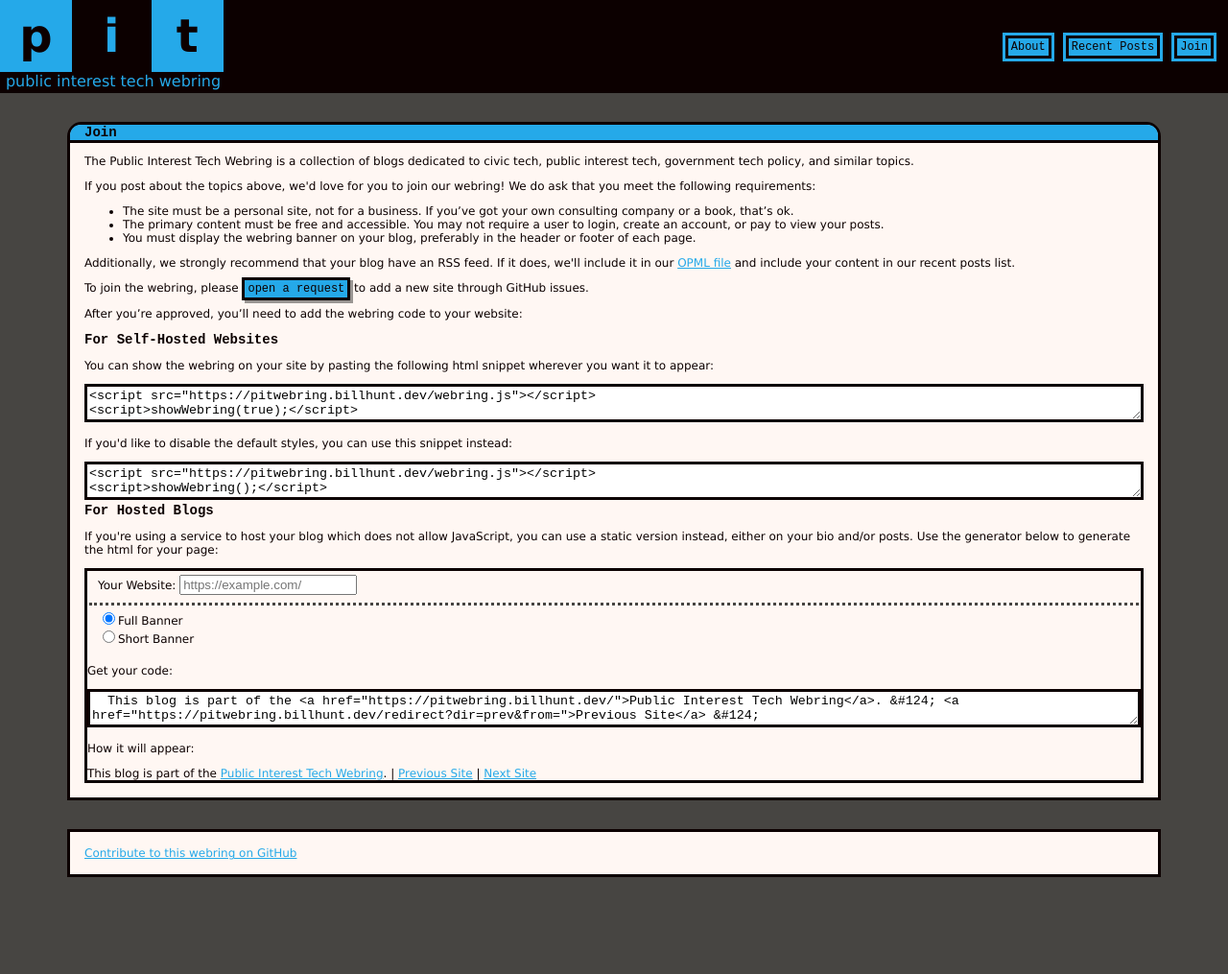
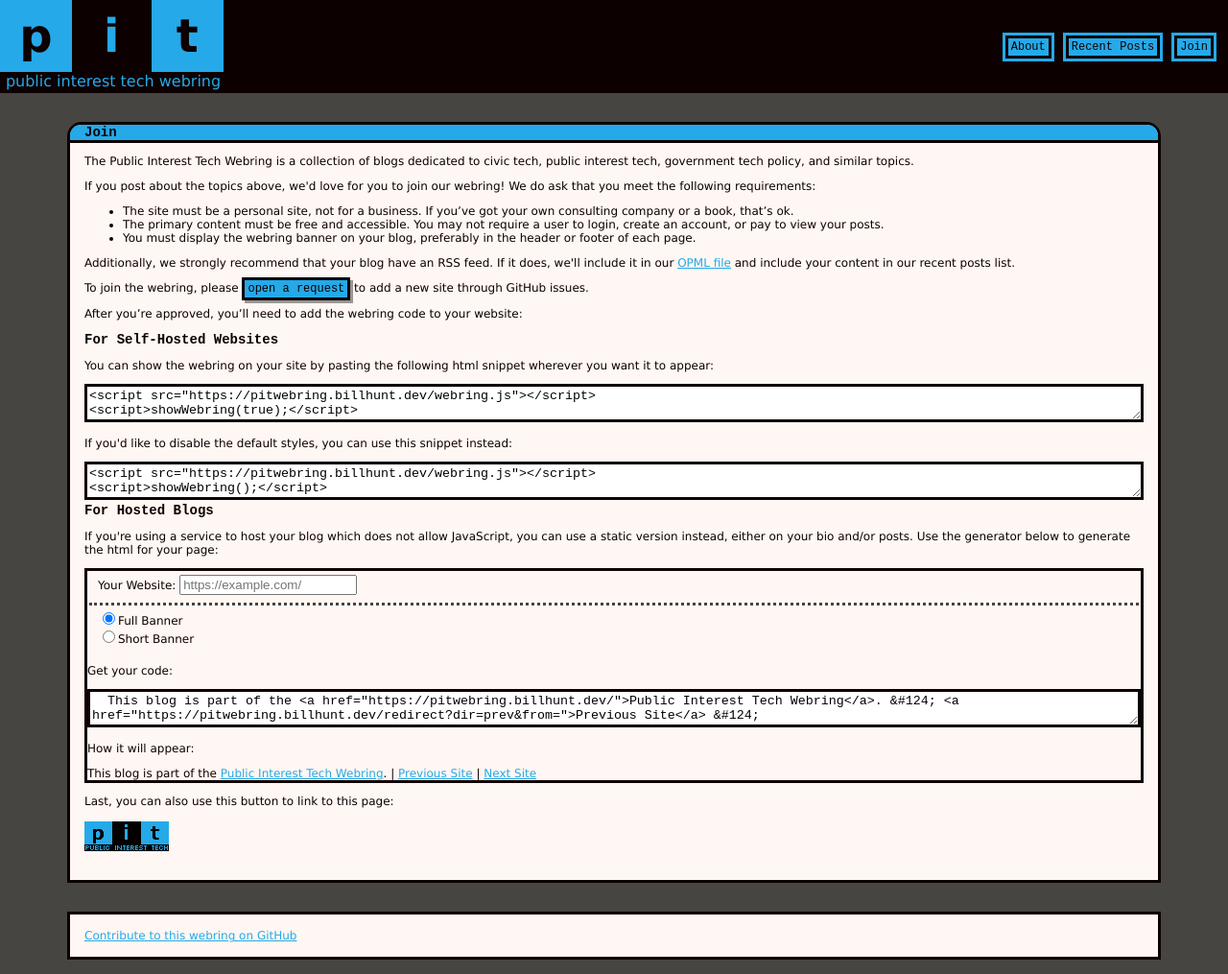
Before and after one commit to krusynth/public-interest-tech-webring, a Jekyll site: the page built from join.md, in a window 1280 px wide. Shown: the whole page at 96% size. Built offline with Jekyll 4.4.1, drawn with Linux system fonts in a browser that asks for light colours; some web fonts are replaced; before the commit the page ends 929 px from its top, so only the background shows below that.

Commit message:
Add new webring button.

```diff
--- a/_layouts/home.html
+++ b/_layouts/home.html
@@ -84,7 +84,11 @@ layout: default
         <textarea class="code-snippet"><script src="{{ 'webring.js' | absolute_url }}"></script>
   <script>showWebring(true);</script></textarea>
         <p>
-          <a href="/join/" class="button">More Info</a>
+          You can also use this button to link to this page:<br><br><img src="/assets/images/pitwebring-88x31.gif" alt="Public Interest Tech Webring">
+        </p>
+        <hr>
+        <p>
+          <a href="/join/" class="button">More Options</a>
         </p>
       </div>
     </div>
--- a/assets/css/style.scss
+++ b/assets/css/style.scss
@@ -255,6 +255,10 @@ fieldset {
   text-align: justify;
 }
 
+.row-body *:last-child {
+  margin-bottom: 0;
+}
+
 .row-header {
   background-color: $blue;
   border: $border-width solid $black;
--- a/join.md
+++ b/join.md
@@ -70,7 +70,9 @@ permalink: /join/
   <div class="webring-generated" id="webring-generated"></div>
 </form>
 
-
+<p>
+  Last, you can also use this button to link to this page:<br><br><img src="/assets/images/pitwebring-88x31.gif" alt="Public Interest Tech Webring">
+</p>
 
 <script>
   function updateCode(e) {
```
Also changed, not shown: assets/images/pitwebring-88x31.gif (added), 1 other file.
